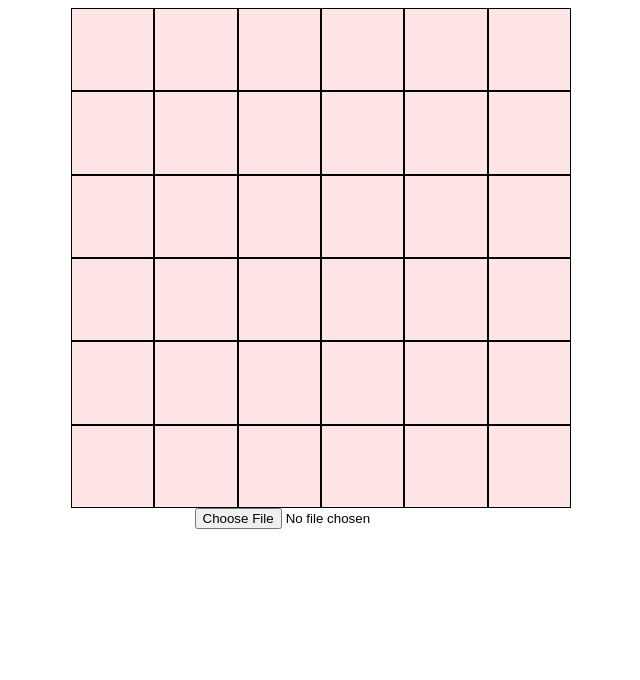
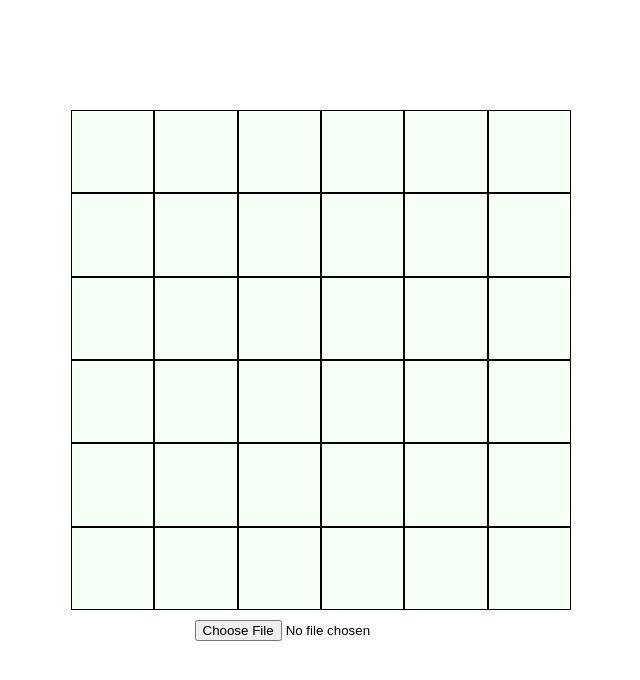
Before and after one commit to JolantaMarszalek/godel, a React (Vite) app in the folder godel-project/: page / in a window 1280 px wide. Shown: the top 680 px of the page, without its empty margins (319-959 px from the left). Built offline with nearby package versions, Linux system fonts and the light colour scheme.

Commit message:
Clean code

```diff
--- a/godel-project/src/App.css
+++ b/godel-project/src/App.css
@@ -3,7 +3,7 @@
   flex-direction: column;
   align-items: center;
   text-align: center;
-  /* background-color: white; */
+  margin-top: 100px;
 }
 
 .gridContainer {
@@ -12,6 +12,7 @@
   grid-template-rows: repeat(6, 1fr);
   width: 500px;
   height: 500px;
+  margin: 10px;
 }
 
 .cell {
--- a/godel-project/src/App.tsx
+++ b/godel-project/src/App.tsx
@@ -1,5 +1,4 @@
 import { useEffect, useState } from "react";
-// import ReactAudioAnalyser from "react-audio-analyser";
 import "./App.css";
 
 function App() {
@@ -11,24 +10,28 @@ function App() {
       const audioContext = new AudioContext();
       const audioElement = new Audio(audioFile);
       const analyserNode = audioContext.createAnalyser();
-      const sourceNode = audioContext.createMediaElementSource(audioElement);
 
       analyserNode.fftSize = 2048;
 
-      sourceNode.connect(analyserNode);
-      analyserNode.connect(audioContext.destination);
-
-      const dataArray = new Uint8Array(analyserNode.fftSize);
+      const dataArray = new Uint8Array(analyserNode.frequencyBinCount);
 
       const updateDataArray = () => {
         analyserNode.getByteFrequencyData(dataArray);
         setAudioData(new Uint8Array(dataArray));
         console.log(dataArray);
-        // requestAnimationFrame(updateDataArray);
       };
+
+      audioElement.addEventListener("canplay", () => {
+        audioElement.play();
+        updateDataArray();
+      });
 
       audioElement.play();
       updateDataArray();
+
+      const sourceNode = audioContext.createMediaElementSource(audioElement);
+      sourceNode.connect(analyserNode);
+      analyserNode.connect(audioContext.destination);
     }
   }, [audioFile]);
 
@@ -48,14 +51,14 @@ function App() {
             className="cell"
             style={{
               backgroundColor: audioData
-                ? `rgba(255, 0, 0, ${audioData[index] / 255})`
-                : "rgba(255, 0, 0, 0.1)",
+                ? `rgba(152, 255, 152, ${audioData[index] / 255})`
+                : "rgba(152, 255, 152, 0.1)",
             }}
           />
         ))}
-      </div>
+      </div>{" "}
+      {audioFile && <audio controls src={audioFile} />}
       <input type="file" onChange={handleFileChange} />
-      {audioFile && <audio controls src={audioFile} />}
     </div>
   );
 }
```
Also changed, not shown: godel-project/src/index.css (deleted, +0 -68 lines), godel-project/src/main.tsx (+6 -7 lines).
